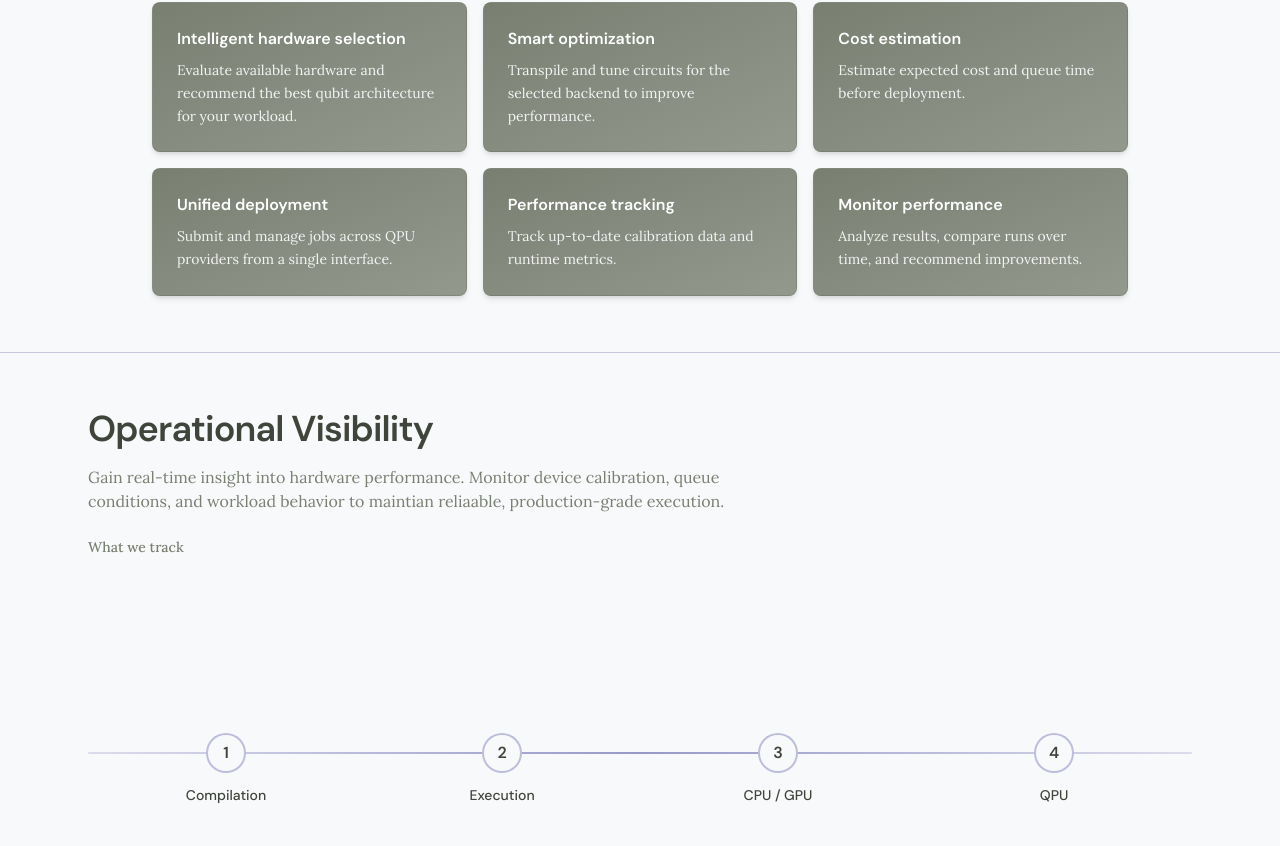
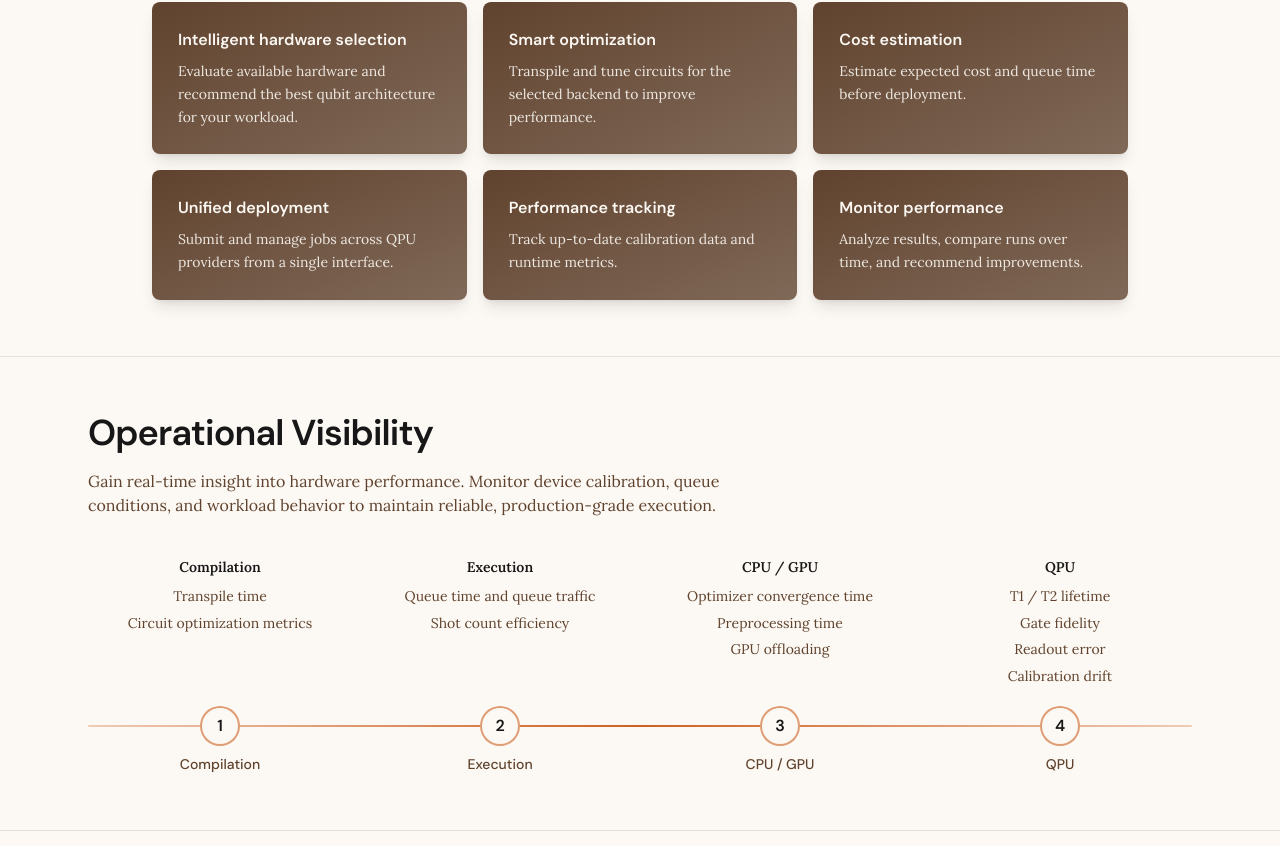
Before and after one commit to akbagga821/caliqo-frontend, a React (Vite) app: page / in a window 1280 px wide. Shown: the part 1014-1860 px from the top of the page. Built offline with nearby package versions, Linux system fonts and the light colour scheme; the HTML template or start-up script is replaced by a standard one.

Commit message:
fixed color palette, updated email, wording fixes

```diff
--- a/src/App.tsx
+++ b/src/App.tsx
@@ -1,7 +1,7 @@
 import { Header } from './components/Header'
 import { Hero } from './components/Hero'
 import { WhatWeDo } from './components/WhatWeDo'
-import { Actions } from './components/Actions'
+import { Platform } from './components/Platform'
 import { Metrics } from './components/Metrics'
 import { FAQ } from './components/FAQ'
 import { CTA } from './components/CTA'
@@ -14,7 +14,7 @@ function App() {
       <main>
         <Hero />
         <WhatWeDo />
-        <Actions />
+        <Platform />
         <Metrics />
         <FAQ />
         <CTA />
--- a/src/components/CTA.tsx
+++ b/src/components/CTA.tsx
@@ -11,7 +11,7 @@ export function CTA() {
           Standardize and scale quantum deployment across hardware providers.
         </p>
         <Button asChild size="lg" className="mt-6">
-          <a href="mailto:hello@caliqo.com?subject=Request%20a%20demo">Request a demo</a>
+          <a href="mailto:team@caliqo.com?subject=Demo%20request">Request a demo</a>
         </Button>
       </div>
     </section>
--- a/src/components/Featured.tsx
+++ b/src/components/Featured.tsx
@@ -10,7 +10,7 @@ const items = [
   {
     title: 'Optimization & automation',
     description: 'RL bandit routing, ZX-calculus optimization, error mitigation, and auto-submit with live metrics.',
-    href: '#actions',
+    href: '#platform',
   },
 ]
 
--- a/src/components/Footer.tsx
+++ b/src/components/Footer.tsx
@@ -7,8 +7,8 @@ export function Footer() {
           <span>caliqo</span>
         </a>
         <nav className="flex gap-6">
-          <a href="#actions" className="text-sm text-secondary-foreground/80 hover:text-secondary-foreground">
-            Actions
+          <a href="#platform" className="text-sm text-secondary-foreground/80 hover:text-secondary-foreground">
+            Platform
           </a>
           <a href="#metrics" className="text-sm text-secondary-foreground/80 hover:text-secondary-foreground">
             Metrics
--- a/src/components/Header.tsx
+++ b/src/components/Header.tsx
@@ -18,8 +18,8 @@ export function Header() {
             open ? 'flex' : 'hidden md:flex'
           )}
         >
-          <a href="#actions" className="text-sm text-muted-foreground hover:text-foreground">
-            Actions
+          <a href="#platform" className="text-sm text-muted-foreground hover:text-foreground">
+            Platform
           </a>
           <a href="#metrics" className="text-sm text-muted-foreground hover:text-foreground">
             Metrics
--- a/src/components/Metrics.tsx
+++ b/src/components/Metrics.tsx
@@ -1,5 +1,3 @@
-import { useState, useRef } from 'react'
-
 const groups = [
   {
     title: 'Compilation',
@@ -20,11 +18,6 @@ const groups = [
 ]
 
 export function Metrics() {
-  const [hoveredIndex, setHoveredIndex] = useState<number | null>(null)
-  const lastHoveredRef = useRef<number>(0)
-  if (hoveredIndex !== null) lastHoveredRef.current = hoveredIndex
-  const displayIndex = lastHoveredRef.current
-
   return (
     <section id="metrics" className="border-t border-border py-10 md:py-14">
       <div className="container mx-auto max-w-6xl px-4 md:px-6">
@@ -32,56 +25,58 @@ export function Metrics() {
           Operational Visibility
         </h2>
         <p className="mt-4 max-w-2xl font-serif text-muted-foreground">
-          Gain real-time insight into hardware performance. Monitor device calibration, queue conditions, and workload behavior to maintian reliaable, production-grade execution.
+          Gain real-time insight into hardware performance. Monitor device calibration, queue conditions, and workload behavior to maintain reliable, production-grade execution.
         </p>
 
-        {/* Static "What we track" under subheader */}
-        <p className="mt-6 text-sm font-medium text-muted-foreground">
-          What we track
+        {/* Timeline: static info above each number, then line + circles, then labels */}
+        <div className="mt-10 w-full">
+          <div className="grid grid-cols-4 gap-x-4">
+            {/* Row 1: static content centered above each number */}
+            {groups.map((g) => (
+              <div key={g.title} className="mb-4 min-h-[100px] text-center">
+                <p className="text-sm font-semibold text-foreground">
+                  {g.title}
                 </p>
-
-        {/* Fixed-height area for list so the line never moves */}
-        <div className="min-h-[160px] w-full max-w-2xl">
-          <div
-            className={`transition-opacity duration-300 ${
-              hoveredIndex !== null ? 'opacity-100' : 'opacity-0 pointer-events-none'
-            }`}
-          >
-            <ul className="font-serif text-lg leading-relaxed text-foreground">
-              {groups[displayIndex].items.map((item) => (
-                <li key={item} className="py-1">
+                <ul className="mt-1.5 font-serif text-sm leading-relaxed text-muted-foreground">
+                  {g.items.map((item) => (
+                    <li key={item} className="py-0.5">
                       {item}
                     </li>
                   ))}
                 </ul>
               </div>
+            ))}
           </div>
 
-        {/* Pipeline: line in fixed band, circles centered on line, grid aligns labels */}
-        <div className="relative mt-4 w-full grid grid-cols-4 gap-y-3">
+          {/* Line + circles: fixed-height row so line runs through circle centers */}
+          <div className="relative grid h-10 grid-cols-4 gap-x-4">
             <div
-            className="absolute left-0 right-0 top-5 h-0.5 -translate-y-1/2 rounded-full bg-gradient-to-r from-primary/30 via-primary to-primary/30 col-span-4"
+              className="absolute left-0 right-0 top-1/2 h-0.5 -translate-y-1/2 rounded-full bg-gradient-to-r from-primary/30 via-primary to-primary/30"
               aria-hidden
             />
             {groups.map((g, i) => (
-            <div key={g.title} className="flex flex-col items-center justify-center">
-              <button
-                type="button"
-                onMouseEnter={() => setHoveredIndex(i)}
-                onMouseLeave={() => setHoveredIndex(null)}
-                className={`group z-10 flex h-10 w-10 shrink-0 items-center justify-center rounded-full border-2 font-semibold transition-all hover:scale-105 focus:outline-none focus-visible:ring-2 focus-visible:ring-primary focus-visible:ring-offset-2 ${
-                  hoveredIndex === i
-                    ? 'border-primary bg-primary text-primary-foreground'
-                    : 'border-primary/60 bg-background text-foreground group-hover:border-primary'
-                }`}
+              <div
+                key={g.title}
+                className="relative z-10 flex items-center justify-center"
               >
+                <div className="flex h-10 w-10 shrink-0 items-center justify-center rounded-full border-2 border-primary/60 bg-background font-semibold text-foreground">
                   {i + 1}
-              </button>
-              <span className="mt-3 text-center text-sm font-medium text-foreground">
+                </div>
+              </div>
+            ))}
+          </div>
+
+          {/* Labels centered under circles */}
+          <div className="grid grid-cols-4 gap-x-4 pt-2">
+            {groups.map((g) => (
+              <span
+                key={g.title}
+                className="text-center text-sm font-medium text-muted-foreground"
+              >
                 {g.title}
               </span>
+            ))}
           </div>
-          ))}
         </div>
       </div>
     </section>
--- a/src/components/Actions.tsx
+++ b/src/components/Platform.tsx
@@ -27,9 +27,9 @@ const items = [
   },
 ]
 
-export function Actions() {
+export function Platform() {
   return (
-    <section id="actions" className="border-t border-border py-10 md:py-14">
+    <section id="platform" className="border-t border-border py-10 md:py-14">
       <div className="container mx-auto max-w-5xl px-4 md:px-6">
         <h2 className="text-3xl font-semibold tracking-tight text-foreground md:text-4xl">
           Platform Capabilities
@@ -39,10 +39,11 @@ export function Actions() {
         </p>
         <div className="mt-8 grid gap-4 sm:grid-cols-2 lg:grid-cols-3">
           {items.map((item) => (
-            <Card
+            <div
               key={item.title}
-              className="border border-secondary/40 bg-gradient-to-br from-secondary to-secondary/80 text-secondary-foreground shadow-md"
+              className="rounded-lg bg-gradient-to-br from-secondary to-secondary/80 p-[2px] shadow-lg transition-shadow duration-200 hover:shadow-xl"
             >
+              <Card className="h-full rounded-[calc(0.5rem-2px)] border-0 bg-gradient-to-br from-secondary to-secondary/80 text-secondary-foreground shadow-none">
                 <CardHeader className="pb-2">
                   <h3 className="text-base font-semibold">
                     {item.title}
@@ -54,6 +55,7 @@ export function Actions() {
                   </p>
                 </CardContent>
               </Card>
+            </div>
           ))}
         </div>
       </div>
--- a/src/index.css
+++ b/src/index.css
@@ -7,27 +7,27 @@
     --font-sans: 'DM Sans', system-ui, sans-serif;
     --font-serif: 'Lora', Georgia, serif;
     --radius: 0.5rem;
-    /* Pale Slate #B8BACF, Lavender Grey #999AC6, Grey Olive #798071 */
-    --background: 235 30% 98%;
-    --foreground: 87 8% 25%;
+    /* Calico: deep orange, brown, black, white, cream */
+    --background: 32 60% 97%;
+    --foreground: 0 0% 9%;
     --card: 0 0% 100%;
-    --card-foreground: 87 8% 25%;
+    --card-foreground: 0 0% 9%;
     --popover: 0 0% 100%;
-    --popover-foreground: 87 8% 25%;
-    --primary: 239 31% 69%;
+    --popover-foreground: 0 0% 9%;
+    --primary: 22 72% 47%;
     --primary-foreground: 0 0% 100%;
-    --secondary: 87 6% 47%;
-    --secondary-foreground: 0 0% 100%;
-    --muted: 235 24% 92%;
-    --muted-foreground: 87 6% 47%;
-    --accent: 235 24% 94%;
-    --accent-foreground: 87 8% 25%;
-    --destructive: 0 84% 60%;
+    --secondary: 25 35% 28%;
+    --secondary-foreground: 32 60% 97%;
+    --muted: 32 40% 93%;
+    --muted-foreground: 25 35% 28%;
+    --accent: 28 55% 55%;
+    --accent-foreground: 0 0% 9%;
+    --destructive: 22 72% 47%;
     --destructive-foreground: 0 0% 100%;
-    --border: 239 25% 82%;
-    --input: 239 25% 88%;
-    --ring: 239 31% 69%;
-    --primary-light: 235 24% 77%;
+    --border: 30 25% 88%;
+    --input: 30 25% 90%;
+    --ring: 22 72% 47%;
+    --primary-light: 28 55% 55%;
   }
 }
 
@@ -48,3 +48,12 @@ p,
     @apply bg-background text-foreground antialiased font-sans;
   }
 }
+
+@keyframes fadeIn {
+  from {
+    opacity: 0;
+  }
+  to {
+    opacity: 1;
+  }
+}
```
Also changed, not shown: src/components/Problem.tsx (added). Lines whose indentation alone changed are shown as unchanged.
